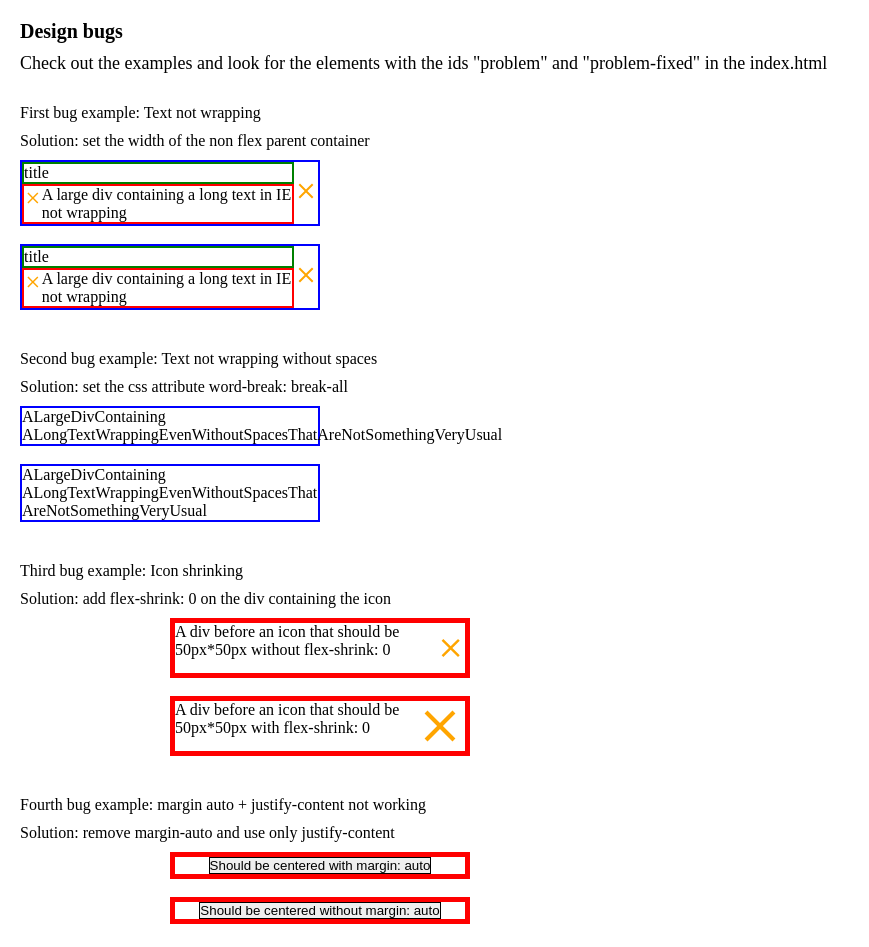
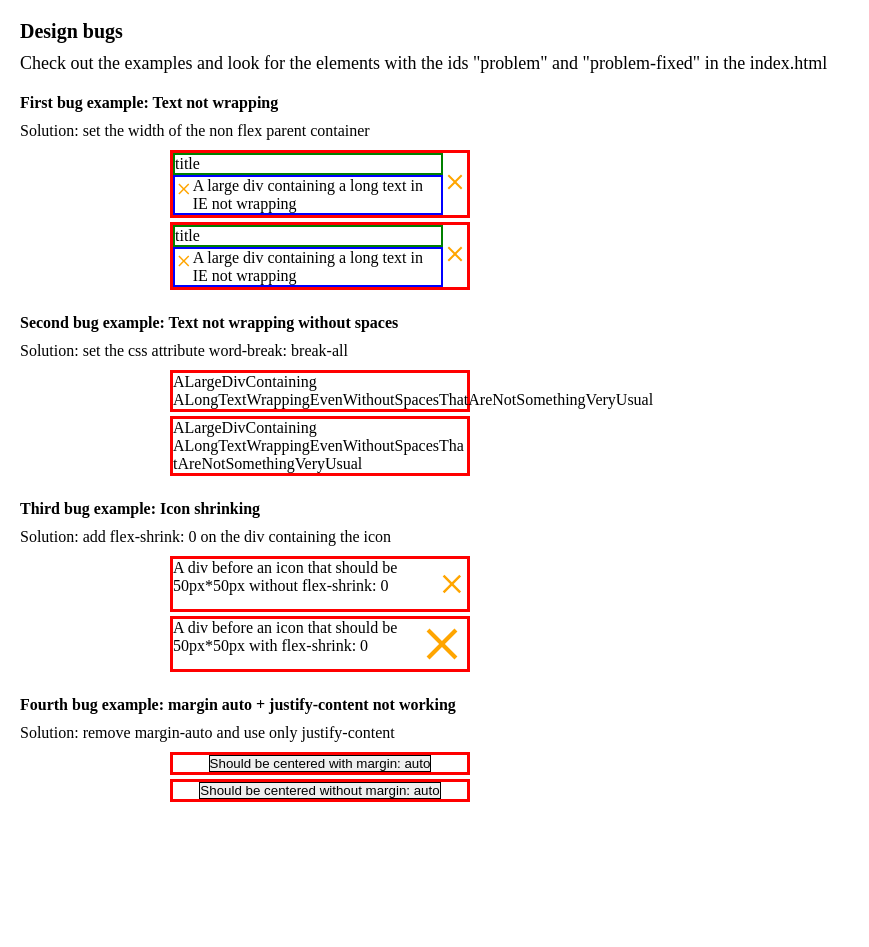
Before and after one commit to ffyn/design-issues-and-fixes, a website: page index.html in a window 1280 px wide. Shown: the whole page, without its empty margins (0-869 px from the left). After the commit the page ends 836 px from the top, so only its background shows below. Drawn offline with Linux system fonts and the light colour scheme.

Commit message:
Improve style

```diff
--- a/index.html
+++ b/index.html
@@ -12,8 +12,8 @@
         box-sizing: border-box;
       }
       .container {
-        margin: 0px auto;
-        border: 5px solid red;
+        margin: 4px auto;
+        border: 3px solid red;
         width: 300px;
       }
       .box {
@@ -21,7 +21,7 @@
         width: 400px;
       }
       .example {
-        padding: 20px 20px 20px 0px;
+        padding: 10px 20px 10px 0px;
       }
       p {
         margin-bottom: 10px;
@@ -32,18 +32,21 @@
     </style>
   </head>
   <body>
-    <div style="padding: 20px">
+    <div style="padding: 20px;">
       <p style="font-size: 20px; font-weight: 900;">Design bugs</p>
-      <p style="font-size: 18px;">Check out the examples and look for the elements with the ids "problem" and "problem-fixed" in the index.html</p>
-      <div style="width: 50%">
+      <p style="font-size: 18px;">
+        Check out the examples and look for the elements with the ids "problem"
+        and "problem-fixed" in the index.html
+      </p>
+      <div style="width: 50%;">
         <div class="example">
-          <p>First bug example: Text not wrapping</p>
+          <p><strong>First bug example: Text not wrapping</strong></p>
           <p>Solution: set the width of the non flex parent container</p>
-          <div style="width: 300px; border: 2px solid blue;">
-            <div style="display: flex; align-items: center">
+          <div class="container">
+            <div style="display: flex; align-items: center;">
               <div id="problem">
                 <div style="border: 2px solid green;">title</div>
-                <div style="display: flex; border: 2px solid red;">
+                <div style="display: flex; border: 2px solid blue;">
                   <svg height="24px" viewBox="0 0 24 24" width="24px">
                     <path
                       d="M19.399 17.996l-1.4 1.4-6-6-5.993 6.008-1.415-1.415 6.008-5.993-6-6 1.4-1.4 6 6 6-6 1.4 1.4-6 6z"
@@ -51,7 +54,9 @@
                       fillRule="nonzero"
                     />
                   </svg>
-                  <div>A large div containing a long text in IE not wrapping</div>
+                  <div>
+                    A large div containing a long text in IE not wrapping
+                  </div>
                 </div>
               </div>
               <div>
@@ -65,12 +70,11 @@
               </div>
             </div>
           </div>
-          <br/>
-          <div style="width: 300px; border: 2px solid blue;">
-            <div style="display: flex; align-items: center">
-              <div id="problem-fixed" style="width: calc(100% - 24px);">
+          <div class="container">
+            <div style="display: flex; align-items: center;">
+              <div id="problem-fixed" style="width: 100%;">
                 <div style="border: 2px solid green;">title</div>
-                <div style="display: flex; border: 2px solid red;">
+                <div style="display: flex; border: 2px solid blue;">
                   <svg height="24px" viewBox="0 0 24 24" width="24px">
                     <path
                       d="M19.399 17.996l-1.4 1.4-6-6-5.993 6.008-1.415-1.415 6.008-5.993-6-6 1.4-1.4 6 6 6-6 1.4 1.4-6 6z"
@@ -78,7 +82,9 @@
                       fillRule="nonzero"
                     />
                   </svg>
-                  <div>A large div containing a long text in IE not wrapping</div>
+                  <div>
+                    A large div containing a long text in IE not wrapping
+                  </div>
                 </div>
               </div>
               <div>
@@ -94,22 +100,36 @@
           </div>
         </div>
         <div class="example">
-          <p>Second bug example: Text not wrapping without spaces</p>
+          <p>
+            <strong
+              >Second bug example: Text not wrapping without spaces</strong
+            >
+          </p>
           <p>Solution: set the css attribute word-break: break-all</p>
-          <div id="problem" style="width: 300px; border: 2px solid blue;">
-            <div>ALargeDivContaining ALongTextWrappingEvenWithoutSpacesThatAreNotSomethingVeryUsual</div>
+          <div class="container">
+            <div id="problem">
+              <div>
+                ALargeDivContaining
+                ALongTextWrappingEvenWithoutSpacesThatAreNotSomethingVeryUsual
+              </div>
+            </div>
           </div>
-          <br/>
-          <div id="problem-fixed" style="width: 300px; border: 2px solid blue; word-wrap: break-word;">
-            <div>ALargeDivContaining ALongTextWrappingEvenWithoutSpacesThatAreNotSomethingVeryUsual</div>
+          <div class="container">
+            <div id="problem-fixed" style="word-wrap: break-word;">
+              <div>
+                ALargeDivContaining
+                ALongTextWrappingEvenWithoutSpacesThatAreNotSomethingVeryUsual
+              </div>
+            </div>
           </div>
         </div>
         <div class="example">
-          <p>Third bug example: Icon shrinking</p>
+          <p><strong>Third bug example: Icon shrinking</strong></p>
           <p>Solution: add flex-shrink: 0 on the div containing the icon</p>
           <div class="container" style="display: flex;">
             <div>
-              A div before an icon that should be 50px*50px without flex-shrink: 0
+              A div before an icon that should be 50px*50px without flex-shrink:
+              0
             </div>
             <div id="problem" style="height: 50px; width: 50px;">
               <svg height="100%" viewBox="0 0 24 24" width="100%">
@@ -121,12 +141,14 @@
               </svg>
             </div>
           </div>
-          <br/>
           <div class="container" style="display: flex;">
             <div>
               A div before an icon that should be 50px*50px with flex-shrink: 0
             </div>
-            <div id="problem-fixed" style="flex-shrink: 0; height: 50px; width: 50px;">
+            <div
+              id="problem-fixed"
+              style="flex-shrink: 0; height: 50px; width: 50px;"
+            >
               <svg height="100%" viewBox="0 0 24 24" width="100%">
                 <path
                   d="M19.399 17.996l-1.4 1.4-6-6-5.993 6.008-1.415-1.415 6.008-5.993-6-6 1.4-1.4 6 6 6-6 1.4 1.4-6 6z"
@@ -138,15 +160,25 @@
           </div>
         </div>
         <div class="example">
-          <p>Fourth bug example: margin auto + justify-content not working</p>
+          <p>
+            <strong
+              >Fourth bug example: margin auto + justify-content not
+              working</strong
+            >
+          </p>
           <p>Solution: remove margin-auto and use only justify-content</p>
-          <div class="container" style="display: flex; justify-content: center;">
-            <button id="problem" style="margin: auto">
+          <div
+            class="container"
+            style="display: flex; justify-content: center;"
+          >
+            <button id="problem" style="margin: auto;">
               Should be centered with margin: auto
             </button>
           </div>
-          <br/>
-          <div class="container" style="display: flex; justify-content: center;">
+          <div
+            class="container"
+            style="display: flex; justify-content: center;"
+          >
             <button id="problem-fixed">
               Should be centered without margin: auto
             </button>
```
